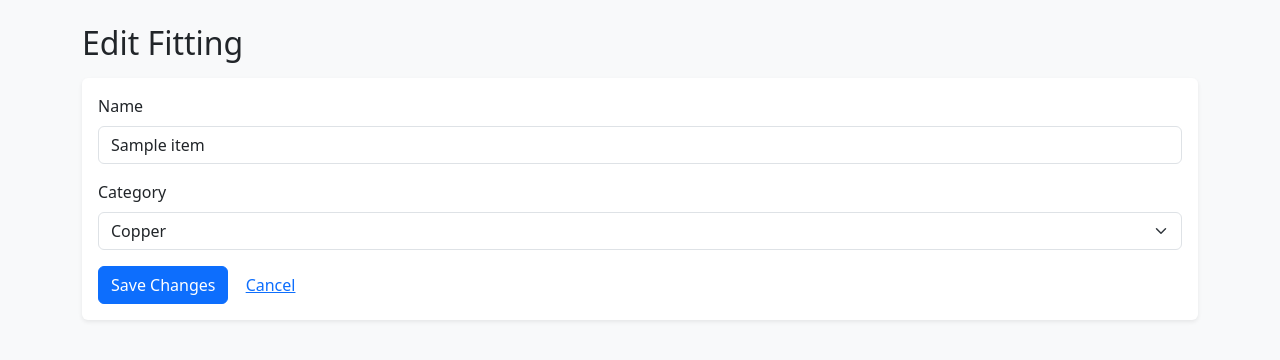
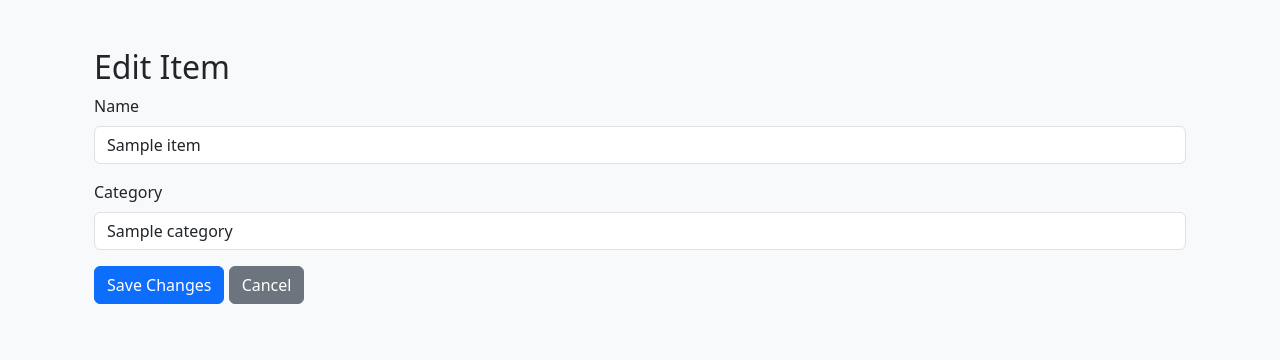
Before and after one commit to nicksuriano0-sketch/inventory-qr, a Flask app: template templates/edit_item.html in a window 1280 px wide. Shown: the part 57-417 px from the top of the page. Run offline with Flask 3, Linux system fonts and the light colour scheme; the template is opened without the code that fills it: most values are stand-ins (such as "Sample title", 1, 10 or a date in 2020).

Commit message:
Add edit item route and template

```diff
--- a/app.py
+++ b/app.py
@@ -98,6 +98,28 @@ def add_item():
             flash(f"Error adding item: {e}", "danger")
     return render_template("add_item.html")
 
+@app.route("/edit_item/<name>", methods=["GET", "POST"])
+def edit_item(name):
+    # Load the existing item
+    result = supabase.table("fittings").select("*").eq("name", name).execute()
+    if not result.data:
+        return f"Item {name} not found", 404
+    item = result.data[0]
+
+    if request.method == "POST":
+        new_name = request.form["name"]
+        category = request.form["category"]
+
+        supabase.table("fittings").update({
+            "name": new_name,
+            "category": category
+        }).eq("id", item["id"]).execute()
+
+        flash("Item updated!")
+        return redirect(url_for("index"))
+
+    return render_template("edit_item.html", item=item)
+
 
 @app.route("/scan/<item_name>")
 def scan(item_name):
--- a/templates/edit_item.html
+++ b/templates/edit_item.html
@@ -1,20 +1,18 @@
 {% extends "base.html" %}
 {% block content %}
-<h2 class="mb-3">Edit Fitting</h2>
-<form method="post" class="bg-white p-3 rounded shadow-sm">
-  <div class="mb-3">
-    <label class="form-label">Name</label>
-    <input class="form-control" name="name" value="{{ item.name }}" required>
-  </div>
-  <div class="mb-3">
-    <label class="form-label">Category</label>
-    <select class="form-select" name="category">
-      <option value="Copper" {% if item.category=='Copper' %}selected{% endif %}>Copper</option>
-      <option value="Brass"  {% if item.category=='Brass'  %}selected{% endif %}>Brass</option>
-      <option value="PVC"    {% if item.category=='PVC'    %}selected{% endif %}>PVC</option>
-    </select>
-  </div>
-  <button class="btn btn-primary">Save Changes</button>
-  <a href="{{ url_for('index') }}" class="btn btn-link">Cancel</a>
-</form>
+<div class="container mt-4">
+  <h2>Edit Item</h2>
+  <form method="POST">
+    <div class="mb-3">
+      <label for="name" class="form-label">Name</label>
+      <input type="text" name="name" class="form-control" value="{{ item.name }}" required>
+    </div>
+    <div class="mb-3">
+      <label for="category" class="form-label">Category</label>
+      <input type="text" name="category" class="form-control" value="{{ item.category }}" required>
+    </div>
+    <button type="submit" class="btn btn-primary">Save Changes</button>
+    <a href="{{ url_for('index') }}" class="btn btn-secondary">Cancel</a>
+  </form>
+</div>
 {% endblock %}
```
